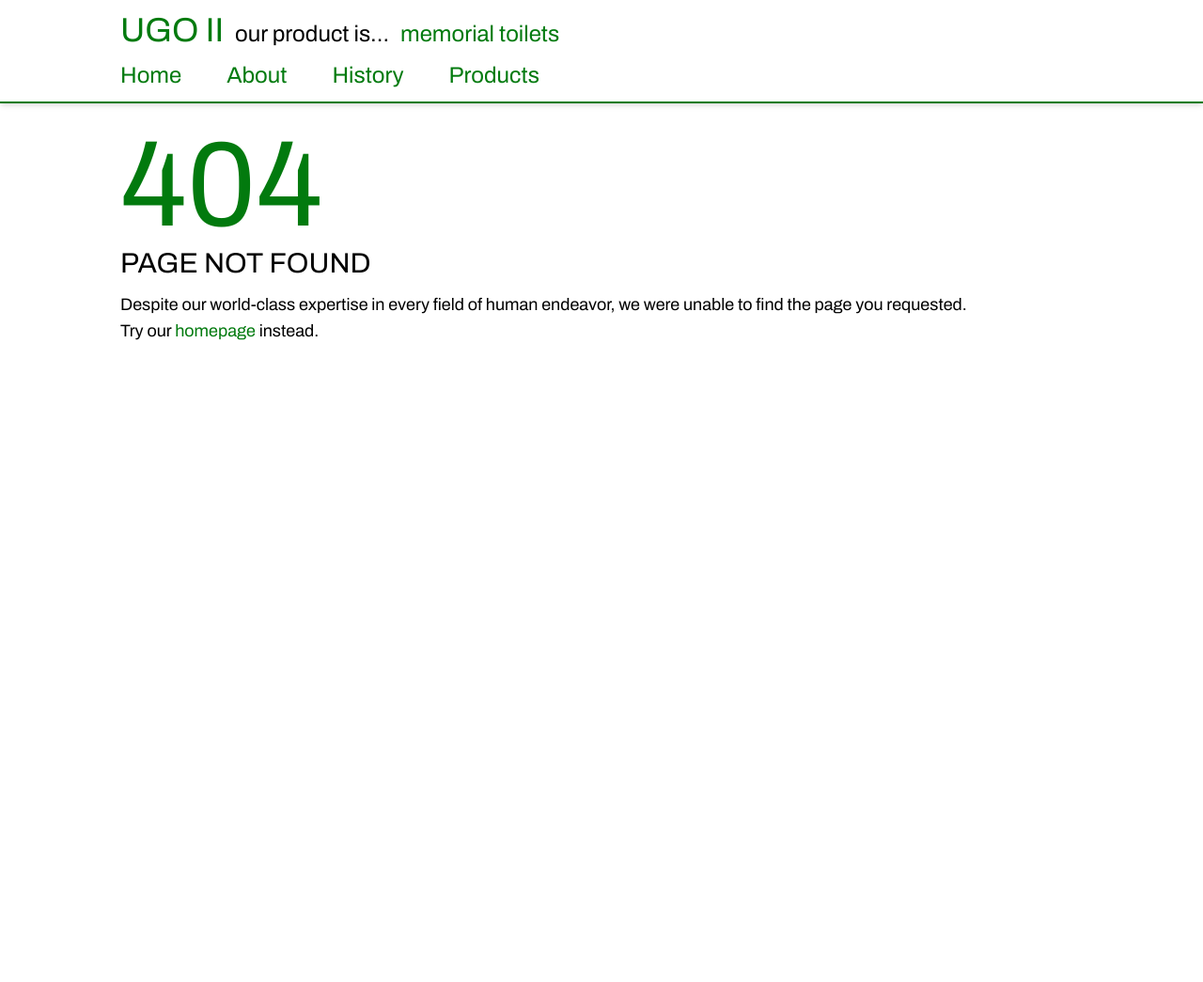
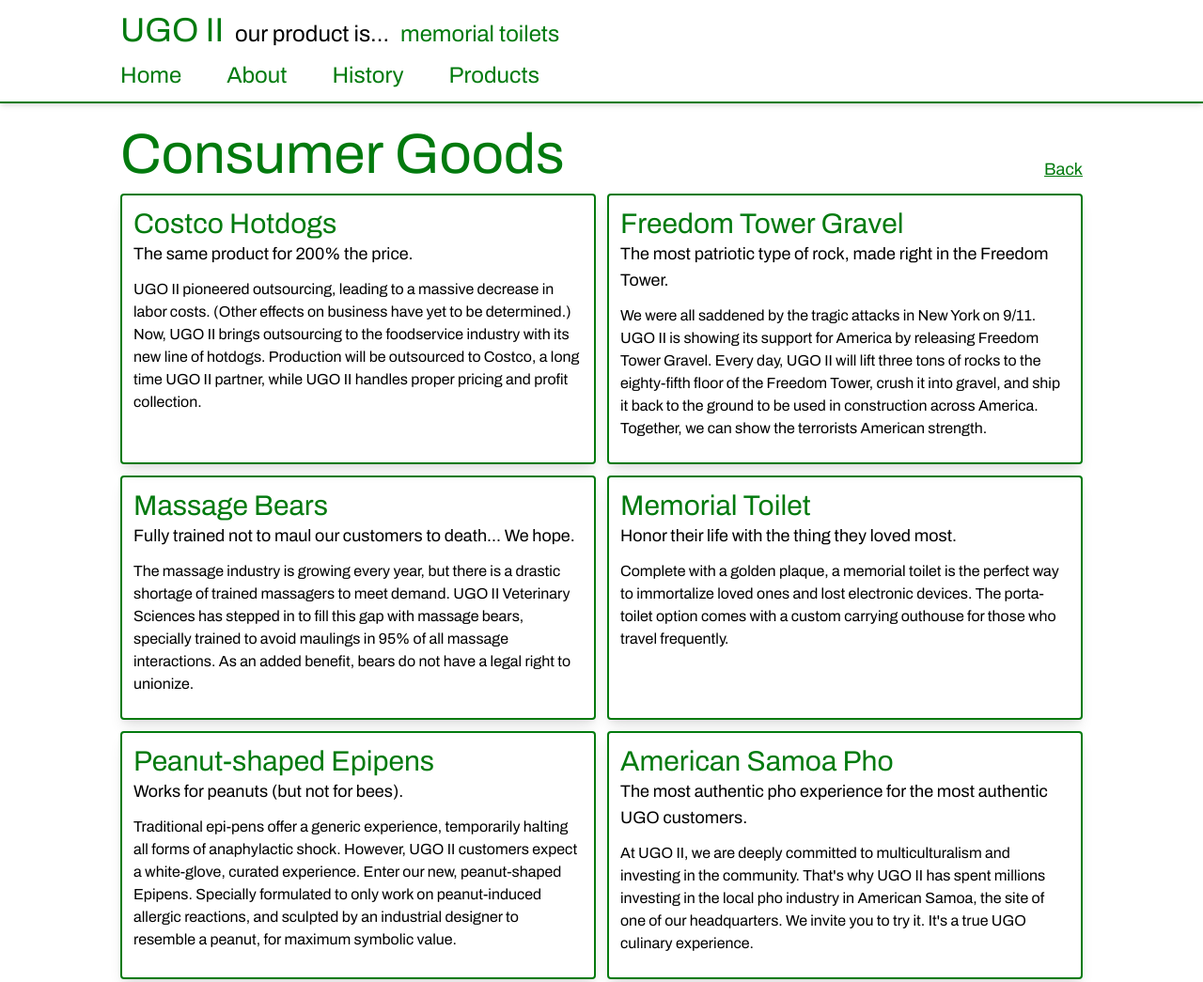
Before and after one commit to ktrieu/ugo-website, a Gatsby site: page /products/consumer in a window 1280 px wide. Before the commit this address had no page. Shown: the top 1045 px of the page at 94% size. Before the commit the page ends 800 px from the top, so only its background shows below. Built offline with nearby package versions, Linux system fonts and the light colour scheme; Gatsby itself is replaced by a stand-in of ours; what @tailwindcss/typography would draw is missing.

Commit message:
Finish up products pages

```diff
--- a/src/content/products/consumer/peanut_epipens.md
+++ b/src/content/products/consumer/peanut_epipens.md
@@ -1,6 +1,6 @@
 ---
-title: Peanut-shaped Epipens
-tagline: Works for peanuts (But not for bees).
+name: "Peanut-shaped Epipens"
+tagline: Works for peanuts (but not for bees).
 ---
 
 Traditional epi-pens offer a generic experience, temporarily halting all forms of anaphylactic shock. However, UGO II customers expect a white-glove, curated experience. Enter our new, peanut-shaped Epipens. Specially formulated to only work on peanut-induced allergic reactions, and sculpted by an industrial designer to resemble a peanut, for maximum symbolic value.
--- a/src/content/products/content/leather.md
+++ b/src/content/products/content/leather.md
@@ -1,5 +1,5 @@
 ---
-title: Bobby Leather Services
+name: Bobby Leather Services
 tagline: Made only from the most endangered animals available on the market.
 ---
 
--- a/src/content/products/content/poetry.md
+++ b/src/content/products/content/poetry.md
@@ -1,5 +1,5 @@
 ---
-title: Contemporary Poetry
+name: Contemporary Poetry
 tagline: From the visionary minds that brought you 7 different raps about geese.
 ---
 
--- a/src/content/products/content/top_10_lists.md
+++ b/src/content/products/content/top_10_lists.md
@@ -1,5 +1,5 @@
 ---
-title: Top 10 Lists
+name: Top 10 Lists
 tagline: Giving you the latest scoop on Uganda's top cement mixers.
 ---
 
--- a/src/content/products/finance/ugo_coin.md
+++ b/src/content/products/finance/ugo_coin.md
@@ -1,5 +1,5 @@
 ---
-title: UGO Coin
+name: UGO Coin
 tagline: The only cryptocurrency not yet discovered by Elon Musk.
 ---
 
--- a/src/content/products/tech/bws.md
+++ b/src/content/products/tech/bws.md
@@ -1,5 +1,5 @@
 ---
-title: Bobby Web Services
+name: Bobby Web Services
 tagline: Works when it feels like it.
 ---
 
--- a/src/content/products/tech/chirp.md
+++ b/src/content/products/tech/chirp.md
@@ -1,5 +1,5 @@
 ---
-title: Chirp™ Death Ray
+name: Chirp™ Death Ray
 tagline: Blow your enemies' heads off with a 20% off your Indigo purchase coupon.
 ---
 
--- a/src/content/products/tech/scumware.md
+++ b/src/content/products/tech/scumware.md
@@ -1,5 +1,5 @@
 ---
-title: Scumware
+name: Scumware
 tagline: The power of scum in your hands.
 ---
 
--- /dev/null
+++ b/src/pages/products/components.tsx
@@ -0,0 +1,53 @@
+import { Link } from "gatsby";
+import React from "react";
+import Card from "../../components/Card";
+import { MarkdownFile } from "../../types";
+import { ProductFrontMatter } from "./types";
+
+interface ProductCardProps {
+  name: string;
+  tagline: string;
+  html: string;
+}
+
+export const ProductCard: React.FC<ProductCardProps> = (props) => {
+  return (
+    <Card>
+      <h1 className="text-primary text-3xl">{props.name}</h1>
+      <h3 className="text-lg">{props.tagline}</h3>
+      <div
+        className="prose max-w-none mt-3"
+        dangerouslySetInnerHTML={{
+          __html: props.html,
+        }}
+      />
+    </Card>
+  );
+};
+
+interface ProductPageLayoutProps {
+  title: string;
+  products: MarkdownFile<ProductFrontMatter>[];
+}
+
+export const ProductPageLayout: React.FC<ProductPageLayoutProps> = (props) => {
+  return (
+    <>
+      <div className="flex justify-between items-end">
+        <h1 className="text-6xl text-primary">{props.title}</h1>
+        <Link className="text-lg text-primary underline" to="/products">
+          Back
+        </Link>
+      </div>
+      <div className="grid grid-cols-1 sm:grid-cols-2 gap-3">
+        {props.products.map((product) => (
+          <ProductCard
+            name={product.childMarkdownRemark.frontmatter.name}
+            tagline={product.childMarkdownRemark.frontmatter.tagline}
+            html={product.childMarkdownRemark.html}
+          />
+        ))}
+      </div>
+    </>
+  );
+};
--- /dev/null
+++ b/src/pages/products/consumer.tsx
@@ -0,0 +1,41 @@
+import React from "react";
+
+import Layout from "../../components/Layout";
+import Card from "../../components/Card";
+
+import { ProductQuery } from "./types";
+import { graphql, useStaticQuery } from "gatsby";
+import { ProductPageLayout } from "./components";
+
+const CONSUMER_QUERY = graphql`
+  query ConsumerQuery {
+    products: allFile(
+      filter: { relativePath: { glob: "products/consumer/*.md" } }
+    ) {
+      nodes {
+        childMarkdownRemark {
+          frontmatter {
+            name
+            tagline
+          }
+          html
+        }
+      }
+    }
+  }
+`;
+
+const ConsumerProductPage: React.FC = () => {
+  const query = useStaticQuery<ProductQuery>(CONSUMER_QUERY);
+
+  return (
+    <Layout title="Consumer Goods" path="/products/consumer">
+      <ProductPageLayout
+        title="Consumer Goods"
+        products={query.products.nodes}
+      />
+    </Layout>
+  );
+};
+
+export default ConsumerProductPage;
--- /dev/null
+++ b/src/pages/products/content.tsx
@@ -0,0 +1,37 @@
+import React from "react";
+
+import Layout from "../../components/Layout";
+
+import { ProductQuery } from "./types";
+import { graphql, useStaticQuery } from "gatsby";
+import { ProductPageLayout } from "./components";
+
+const CONTENT_QUERY = graphql`
+  query ContentQuery {
+    products: allFile(
+      filter: { relativePath: { glob: "products/content/*.md" } }
+    ) {
+      nodes {
+        childMarkdownRemark {
+          frontmatter {
+            name
+            tagline
+          }
+          html
+        }
+      }
+    }
+  }
+`;
+
+const ContentProductPage: React.FC = () => {
+  const query = useStaticQuery<ProductQuery>(CONTENT_QUERY);
+
+  return (
+    <Layout title="Content" path="/products/content">
+      <ProductPageLayout title="Content" products={query.products.nodes} />
+    </Layout>
+  );
+};
+
+export default ContentProductPage;
--- /dev/null
+++ b/src/pages/products/finance.tsx
@@ -0,0 +1,37 @@
+import React from "react";
+
+import Layout from "../../components/Layout";
+
+import { ProductQuery } from "./types";
+import { graphql, useStaticQuery } from "gatsby";
+import { ProductPageLayout } from "./components";
+
+const FINANCE_QUERY = graphql`
+  query FinanceQuery {
+    products: allFile(
+      filter: { relativePath: { glob: "products/finance/*.md" } }
+    ) {
+      nodes {
+        childMarkdownRemark {
+          frontmatter {
+            name
+            tagline
+          }
+          html
+        }
+      }
+    }
+  }
+`;
+
+const FinanceProductPage: React.FC = () => {
+  const query = useStaticQuery<ProductQuery>(FINANCE_QUERY);
+
+  return (
+    <Layout title="Finance" path="/products/finance">
+      <ProductPageLayout title="Finance" products={query.products.nodes} />
+    </Layout>
+  );
+};
+
+export default FinanceProductPage;
--- /dev/null
+++ b/src/pages/products/technology.tsx
@@ -0,0 +1,38 @@
+import React from "react";
+
+import Layout from "../../components/Layout";
+import Card from "../../components/Card";
+
+import { ProductQuery } from "./types";
+import { graphql, useStaticQuery } from "gatsby";
+import { ProductPageLayout } from "./components";
+
+const TECH_QUERY = graphql`
+  query TechQuery {
+    products: allFile(
+      filter: { relativePath: { glob: "products/consumer/*.md" } }
+    ) {
+      nodes {
+        childMarkdownRemark {
+          frontmatter {
+            name
+            tagline
+          }
+          html
+        }
+      }
+    }
+  }
+`;
+
+const TechnologyProductPage: React.FC = () => {
+  const query = useStaticQuery<ProductQuery>(TECH_QUERY);
+
+  return (
+    <Layout title="Technology" path="/products/technology">
+      <ProductPageLayout title="Technology" products={query.products.nodes} />
+    </Layout>
+  );
+};
+
+export default TechnologyProductPage;
--- /dev/null
+++ b/src/pages/products/types.ts
@@ -0,0 +1,13 @@
+import { graphql } from "gatsby";
+import { MarkdownFile } from "../../types";
+
+export interface ProductFrontMatter {
+  name: string;
+  tagline: string;
+}
+
+export interface ProductQuery {
+  products: {
+    nodes: MarkdownFile<ProductFrontMatter>[];
+  };
+}
```
